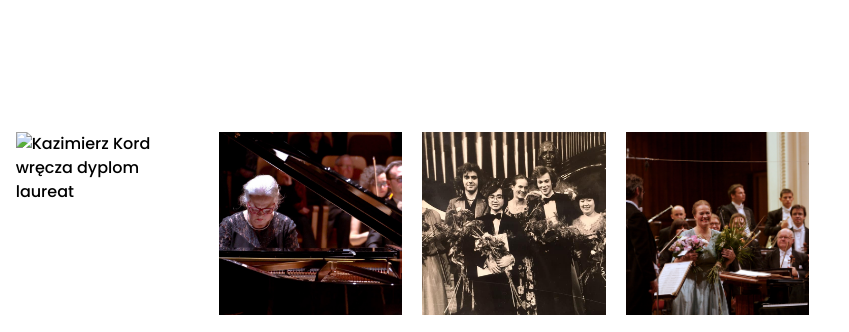
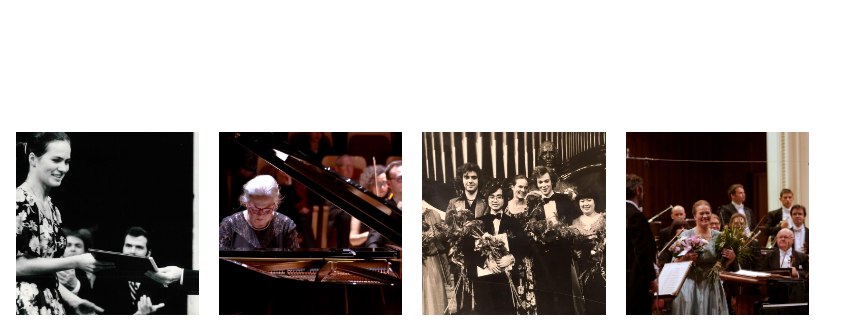
Before and after one commit to krzysztofson/ewa-poblocka, a website: page dist/galeria.html in a window 1280 px wide. Shown: the part 820-1152 px from the top of the page, 431-1280 px from the left. Drawn offline with Linux system fonts and the light colour scheme; some packages are replaced by stand-ins of ours; a script that the page names is missing.

Commit message:
src update

```diff
--- a/dist/galeria.html
+++ b/dist/galeria.html
@@ -58,8 +58,8 @@
               <a title="Gdańsk, nieopodal Kaplicy Królewskiej i  Kościoła Mariackiego, 1979:1978 r." href="assets/imgs/galeria/gdansk-niopodal.jpeg">
                 <img class="aspect-square object-cover" loading="lazy" alt="Gdańsk, nieopodal Kaplicy Królewskiej i  Kościoła Mariackiego, 1979:1978 r." src="assets/imgs/galeria/gdansk-niopodal.jpeg" />
               </a>
-              <a title="Kazimierz Kord wręcza dyplom laureat" href="assets/imgs/galeria/Kazimierz Kord wrecza dyplom laur eata, październik 1980 r..png.jpeg">
-                <img class="aspect-square object-cover" loading="lazy" alt="Kazimierz Kord wręcza dyplom laureat" src="assets/imgs/galeria/Kazimierz Kord wrecza dyplom laur eata, październik 1980 r..png.jpeg" />
+              <a title="Kazimierz Kord wręcza dyplom laureat" href="assets/imgs/galeria/Kazimierz-Kord.jpeg">
+                <img class="aspect-square object-cover" loading="lazy" alt="Kazimierz Kord wręcza dyplom laureat" src="assets/imgs/galeria/Kazimierz-Kord.jpeg" />
               </a>
               <a title="Koncert w Filharmonii Bałtyckiej w Gdańsku, grudzień 2018 r." href="assets/imgs/galeria/Koncert-w-Filharmonii.jpeg">
                 <img class="aspect-square object-cover" loading="lazy" alt="Koncert w Filharmonii Bałtyckiej w Gdańsku, grudzień 2018 r." src="assets/imgs/galeria/Koncert-w-Filharmonii.jpeg" />
```
